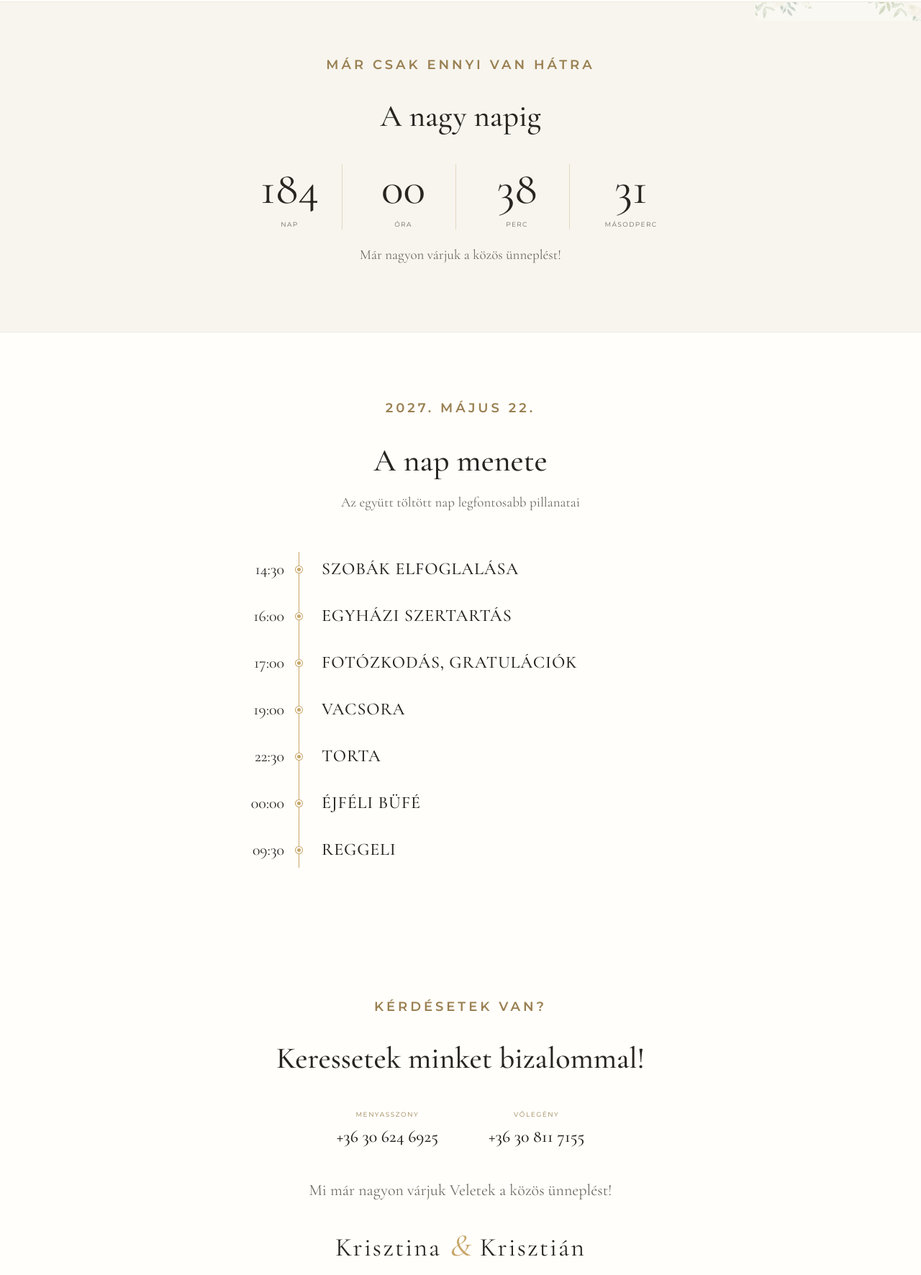
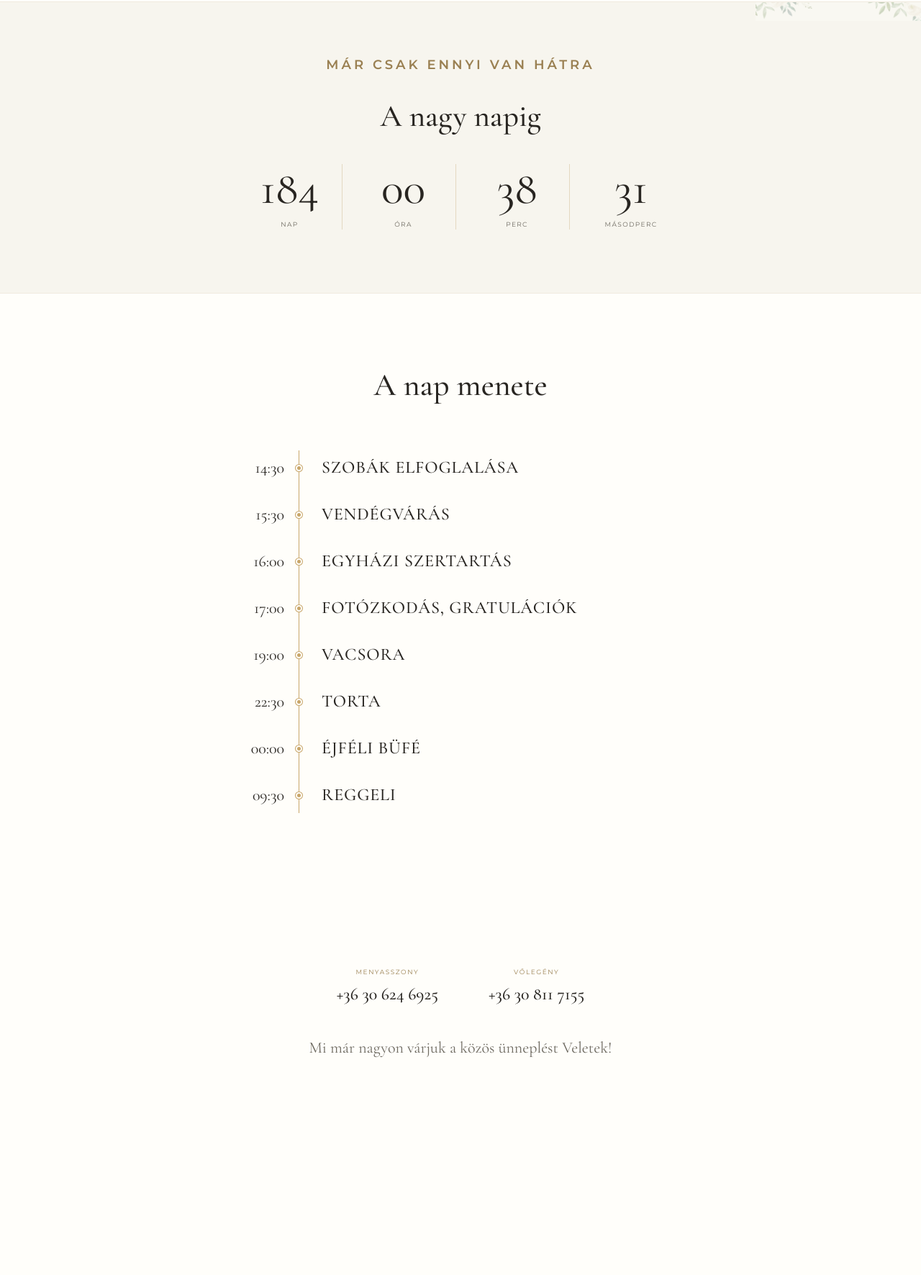
Before and after one commit to Chriskov92/eskuvo, a plain HTML site: page index.html in a window 1280 px wide. Shown: the part 2105-3877 px from the top of the page at 72% size. After the commit the page ends 3697 px from the top, so only its background shows below. Drawn offline with nearby package versions, Linux system fonts and the light colour scheme.

Commit message:
Update index.html

```diff
--- a/index.html
+++ b/index.html
@@ -50,7 +50,7 @@
         <p>2024 Kisoroszi, Golf út 1.</p>
         <a class="map-link" href="https://www.google.com/maps/search/?api=1&query=Magyar+Golf+Club+2024+Kisoroszi+Golf+%C3%BAt+1" target="_blank" rel="noopener">HELYSZÍN MEGNYITÁSA A TÉRKÉPEN ↗</a>
       </div>
-      <p class="venue-note">Az egyházi szertartás a klubháztól 5 perc gyaloglásra található, a Cseres-tó partján lesz, a vacsora és a buli pedig a klubház másik oldalán lévő sátorban.</p>
+      <p class="venue-note">Az egyházi szertartás a klubháztól 5 perc sétára található Cseres-tó partján lesz, a lagzi pedig a klubház másik oldalán lévő sátorban.</p>
     </section>
 
     <section class="countdown-section">
@@ -64,18 +64,16 @@
           <div><strong id="minutes">—</strong><span>perc</span></div>
           <div><strong id="seconds">—</strong><span>másodperc</span></div>
         </div>
-        <p class="countdown-note">Már nagyon várjuk a közös ünneplést!</p>
       </div>
     </section>
 
     <section class="program-section section" id="program">
       <div class="section-heading">
-        <p class="eyebrow">2027. MÁJUS 22.</p>
         <h2>A nap menete</h2>
-        <p>Az együtt töltött nap legfontosabb pillanatai</p>
       </div>
       <div class="timeline">
         <div class="timeline-item"><time>14:30</time><span class="timeline-dot"></span><div><h3>Szobák elfoglalása</h3></div></div>
+        <div class="timeline-item"><time>15:30</time><span class="timeline-dot"></span><div><h3>Vendégvárás</h3></div></div>
         <div class="timeline-item"><time>16:00</time><span class="timeline-dot"></span><div><h3>Egyházi szertartás</h3></div></div>
         <div class="timeline-item"><time>17:00</time><span class="timeline-dot"></span><div><h3>Fotózkodás, gratulációk</h3></div></div>
         <div class="timeline-item"><time>19:00</time><span class="timeline-dot"></span><div><h3>Vacsora</h3></div></div>
@@ -86,14 +84,11 @@
     </section>
 
     <section class="contact-section section" id="kapcsolat">
-      <p class="eyebrow">KÉRDÉSETEK VAN?</p>
-      <h2>Keressetek minket bizalommal!</h2>
       <div class="contact-grid">
         <a href="tel:+36306246925"><span>Menyasszony</span><strong>+36 30 624 6925</strong></a>
         <a href="tel:+36308117155"><span>Vőlegény</span><strong>+36 30 811 7155</strong></a>
       </div>
-      <p class="closing">Mi már nagyon várjuk Veletek a közös ünneplést!</p>
-      <div class="signature">Krisztina <i>&</i> Krisztián</div>
+      <p class="closing">Mi már nagyon várjuk a közös ünneplést Veletek!</p>
     </section>
   </main>
   <script src="script.js"></script>
```
